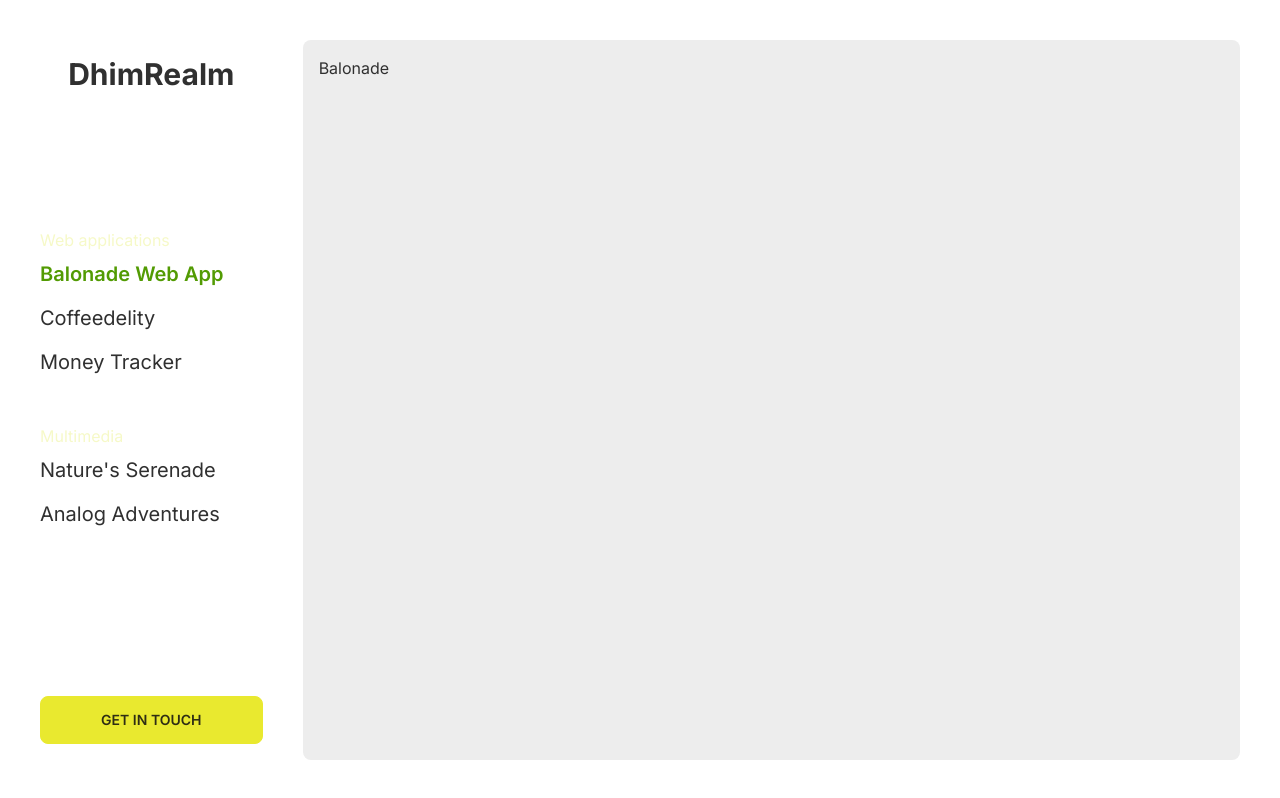
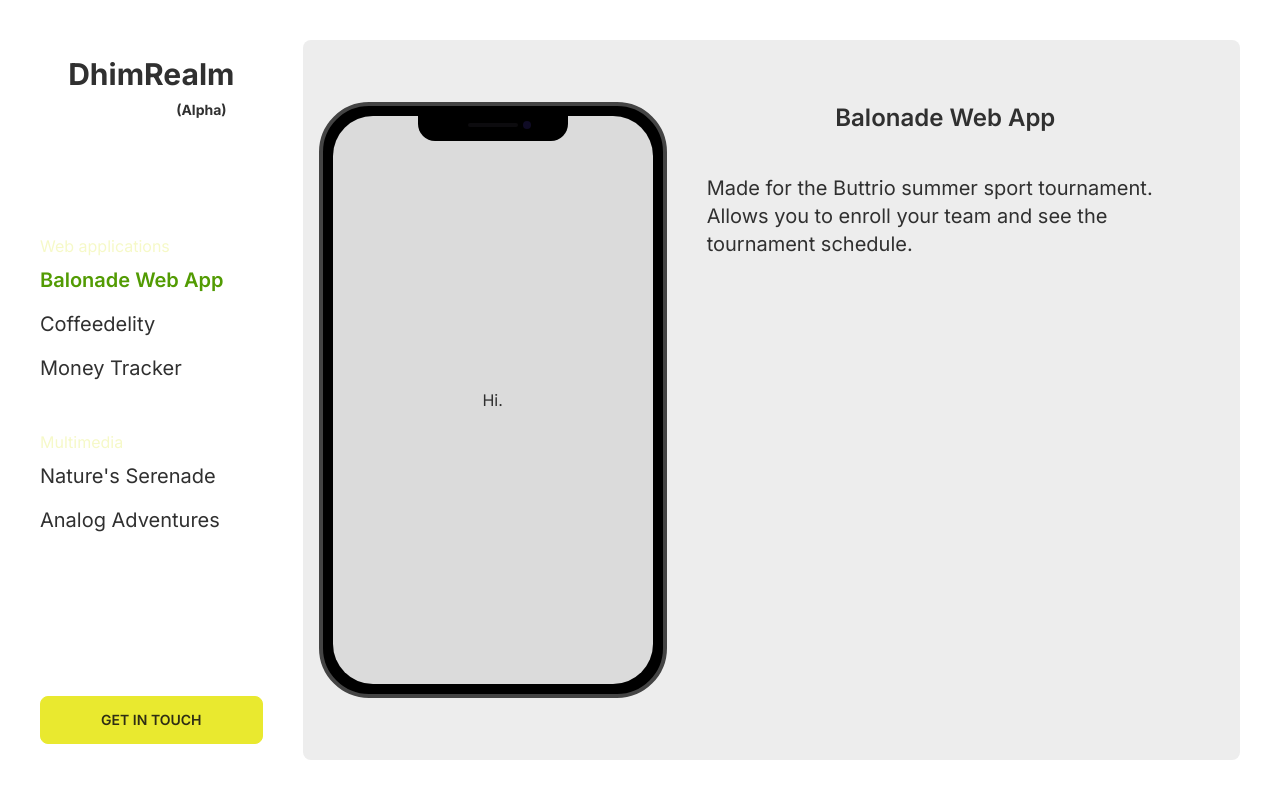
Before and after one commit to dhimiterPoison/dhimiterhelmi-old, a Next.js app: page /balonade in a window 1280 px wide. Built offline with nearby package versions, Linux system fonts and the light colour scheme.

Commit message:
some content

```diff
--- a/app/analog-adventures/page.tsx
+++ b/app/analog-adventures/page.tsx
@@ -2,7 +2,29 @@ import React from 'react'
 
 const AnalogAdventures = () => {
   return (
-    <div>AnalogAdventures</div>
+    <div className='flex flex-col h-full items-center justify-start '>
+            <div className='flex text-2xl font-semibold'>
+                Dhim Analog Adventures
+            </div>
+            Stop the time with a click<br />
+
+            <div className='h-10'></div>
+            <div className='flex text-xl'>
+                My preferred way to capture magic moments is with a film camera. <br />
+                <br />
+                The metallic sound of the shutter sends me to another universe.<br />
+                <br />
+                Wanna talk about the waiting time to see the results? <br />
+                When you finally get the scans, it's like Christmas morning.<br />
+                <br />
+                Smile on the face and a warm feeling in the heart.<br />
+                A film starts playing in your mind<br />
+            </div>
+
+            <div className='mt-10'>
+                <span>----place film roll containing some scans----</span>
+            </div>
+        </div>
   )
 }
 
--- a/app/balonade/page.tsx
+++ b/app/balonade/page.tsx
@@ -1,9 +1,36 @@
-import React from 'react'
+import Image from 'next/image';
+import React from 'react';
+// import balonadeHomeScreen from '../../public/balonade-homescreen.PNG';
 
 const Balonade = () => {
-  return (
-    <div>Balonade</div>
-  )
-}
+    return (
+        <div className='flex'>
+            <div className='flex flex-col'>
+                <div className='mockup-phone'>
+                    <div className='camera'></div>
+                    <div className='display'>
+                        <div className='artboard artboard-demo phone-1'>
+                            Hi.
+                        </div>
+                    </div>
+                </div>
+				{/* <div className='example'>
+					<Image src={balonadeHomeScreen} alt="Balonade WebApp Home Screenshot" width="40" height="200"/>
+				</div> */}
+            </div>
+            <div className='flex flex-col h-full items-center justify-around px-10 '>
+                <div className='flex text-2xl font-semibold'>
+                    Balonade Web App
+                </div>
+                <div className='h-10'></div>
+                <div className='flex justify-center text-xl'>
+                    Made for the Buttrio summer sport tournament. <br />
+                    Allows you to enroll your team and see the tournament
+                    schedule.
+                </div>
+            </div>
+        </div>
+    );
+};
 
-export default Balonade
+export default Balonade;
--- a/app/coffee-card/page.tsx
+++ b/app/coffee-card/page.tsx
@@ -1,9 +1,18 @@
-import React from 'react'
+import React from 'react';
 
 const Coffeedelity = () => {
-  return (
-    <div>Coffeedelity</div>
-  )
-}
+    return (
+        <div className='flex flex-col h-full items-center justify-start '>
+            <div className='flex text-2xl font-semibold'>
+                Coffeedelity
+                <span className='text-accent ml-3'>- Coming soon ;)</span>
+            </div>
+            <div className='h-10'></div>
+            <div className='flex text-xl'>
+                Save your coffee fidelity cards and get special offers!
+            </div>
+        </div>
+    );
+};
 
-export default Coffeedelity
+export default Coffeedelity;
--- a/app/components/Logo.tsx
+++ b/app/components/Logo.tsx
@@ -1,10 +1,17 @@
-import Link from 'next/link'
-import React from 'react'
+import Link from 'next/link';
+import React from 'react';
 
 const Logo = () => {
-  return (
-    <div className='flex font-bold text-3xl justify-center py-4'><Link href="/">DhimRealm</Link></div>
-  )
-}
+    return (
+        <div className='flex flex-col'>
+            <div className='flex font-bold text-3xl justify-center pt-4 pb-2'>
+                <Link href='/'>DhimRealm</Link>
+            </div>
+            <div className='flex font-bold text-sm justify-end px-9'>
+                (Alpha)
+            </div>
+        </div>
+    );
+};
 
-export default Logo
+export default Logo;
--- a/app/layout.tsx
+++ b/app/layout.tsx
@@ -20,8 +20,8 @@ export default function RootLayout({
             <body className={inter.className}>
                 <div className='app flex h-screen  overflow-hidden'>
                     <Navbar />
-                    <div className='content w-full my-10 mr-10'>
-                        <div className='rounded-lg min-h-full bg-base-200 p-4'>{children}</div>
+                    <div className='content w-full my-10 mr-10 '>
+                        <div className='flex rounded-lg min-h-full bg-base-200 p-4 justify-center items-center'>{children}</div>
                     </div>
                 </div>
             </body>
--- a/app/money-tracker/page.tsx
+++ b/app/money-tracker/page.tsx
@@ -1,9 +1,15 @@
-import React from 'react'
+import React from 'react';
 
 const MoneyTracker = () => {
-  return (
-    <div>MoneyTracker</div>
-  )
-}
+    return (
+        <div className='flex flex-col h-full items-center justify-start '>
+            <div className='flex text-2xl font-semibold'>MoneyTracker<span className='text-accent ml-3'>- Coming soon ;)</span></div>
+            <div className='h-10'></div>
+            <div className='flex text-xl'>
+                A simple web app to track your expenses
+            </div>
+        </div>
+    );
+};
 
-export default MoneyTracker
+export default MoneyTracker;
--- a/app/natures-serenade/page.tsx
+++ b/app/natures-serenade/page.tsx
@@ -1,9 +1,25 @@
-import React from 'react'
+import React from 'react';
 
 const NaturesSerenade = () => {
-  return (
-    <div>NaturesSerenade</div>
-  )
-}
+    return (
+        <div className='flex flex-col h-full items-center justify-start '>
+            <div className='flex text-2xl font-semibold'>
+                Nature's Serenade
+                <span className='text-accent ml-3'>- Coming soon ;)</span>
+            </div>
+            A creative project. <br />
 
-export default NaturesSerenade
+            <div className='h-10'></div>
+            <div className='flex text-xl'>
+                Slow down, be present!
+                <br />
+                How? <br />
+                LISTEN. <br />
+                Listen to the surrounding sounds, <br />
+                enhance your perception of the world around you. <br />
+            </div>
+        </div>
+    );
+};
+
+export default NaturesSerenade;
```
Also changed, not shown: public/balonade-homescreen.PNG (added).
